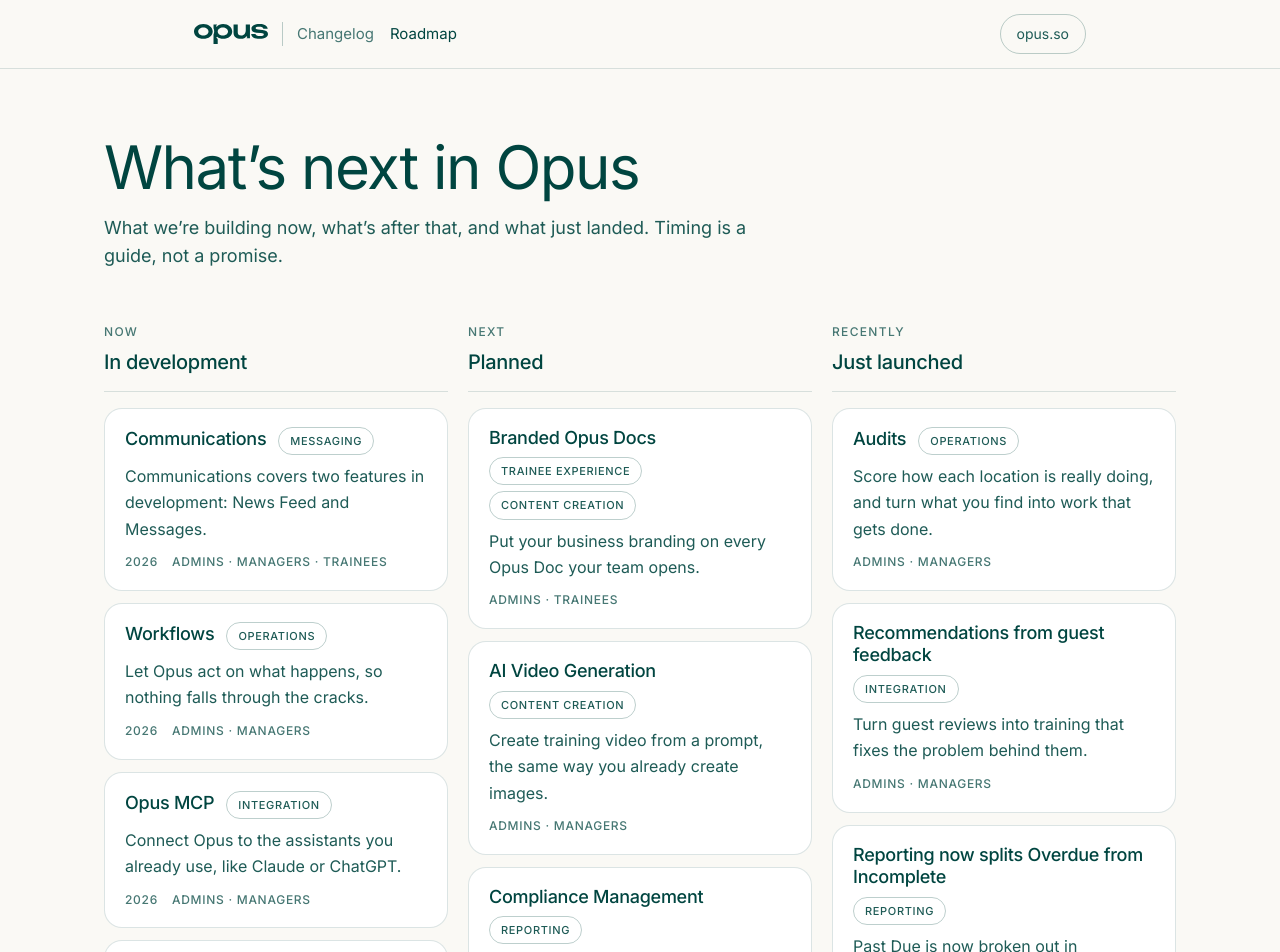
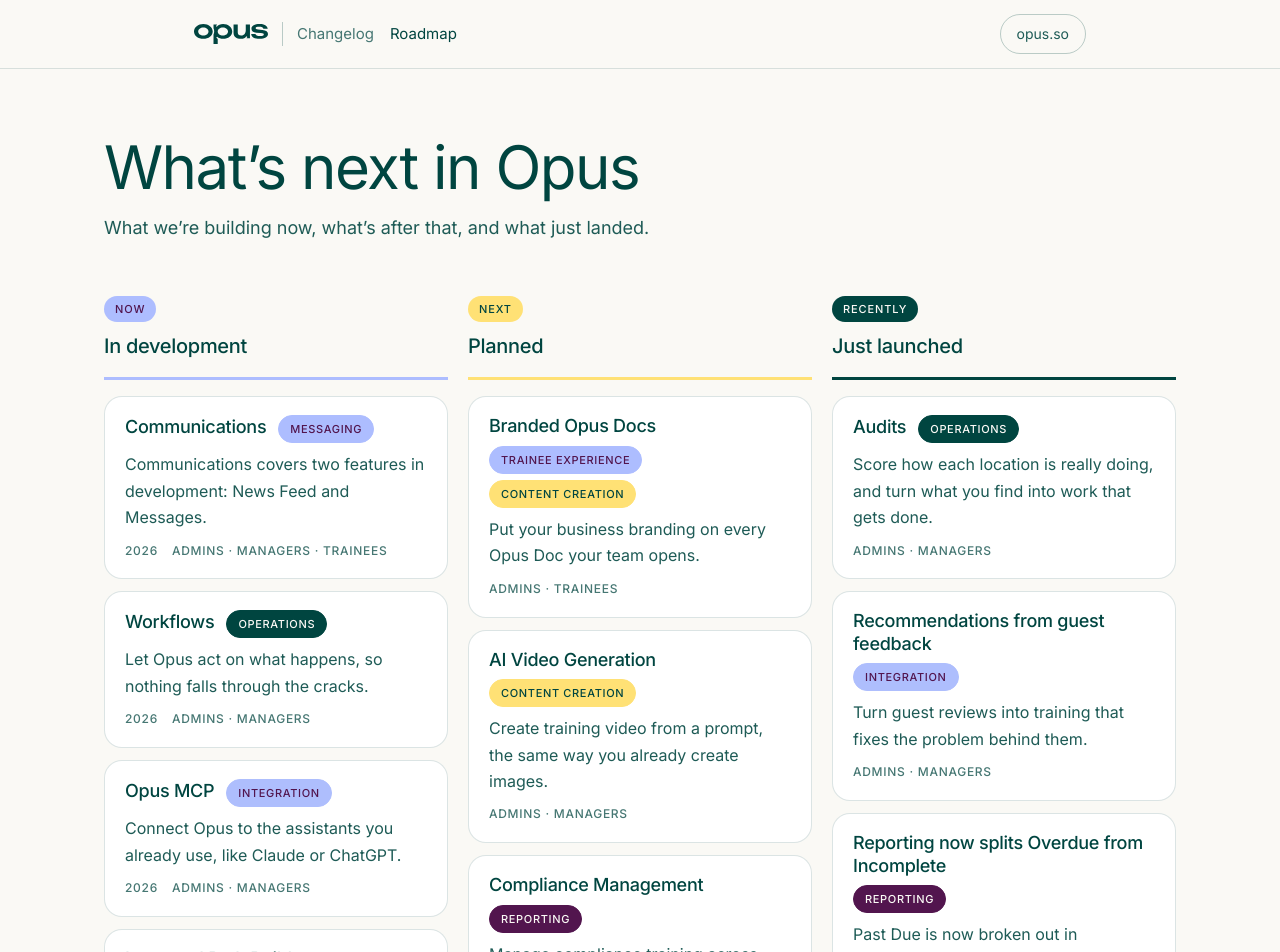
Before and after one commit to opus-training/changelog, a Next.js app: page /roadmap in a window 1280 px wide. Shown: the top 952 px of the page. Built offline with nearby package versions, Linux system fonts and the light colour scheme.

Commit message:
Color-code roadmap status and product-area tags

```diff
--- a/src/app/globals.css
+++ b/src/app/globals.css
@@ -293,17 +293,48 @@
 
 .board-col-head {
   margin: 0 0 16px;
-  padding-bottom: 12px;
-  border-bottom: 1px solid var(--rule);
+  padding: 0 0 14px;
+  border-bottom: 3px solid var(--rule);
+}
+
+.board-col-in-development .board-col-head {
+  border-bottom-color: var(--lavender);
+}
+
+.board-col-planned .board-col-head {
+  border-bottom-color: var(--yellow);
+}
+
+.board-col-just-launched .board-col-head {
+  border-bottom-color: var(--ink);
 }
 
 .board-col-when {
-  margin: 0 0 4px;
-  font-size: 12px;
+  display: inline-block;
+  margin: 0 0 8px;
+  padding: 4px 11px;
+  font-size: 11px;
   font-weight: 500;
-  letter-spacing: 0.11em;
+  letter-spacing: 0.08em;
   text-transform: uppercase;
-  color: var(--ink-faint);
+  border-radius: var(--radius-pill);
+  background: var(--rule);
+  color: var(--ink-muted);
+}
+
+.board-col-in-development .board-col-when {
+  background: var(--lavender);
+  color: var(--plum);
+}
+
+.board-col-planned .board-col-when {
+  background: var(--yellow);
+  color: var(--ink);
+}
+
+.board-col-just-launched .board-col-when {
+  background: var(--ink);
+  color: var(--canvas);
 }
 
 .board-col-title {
@@ -379,6 +410,79 @@
   color: var(--ink);
 }
 
+.tag-operations {
+  background: var(--ink);
+  border-color: var(--ink);
+  color: var(--canvas);
+}
+
+.tag-messaging {
+  background: var(--lavender);
+  border-color: var(--lavender);
+  color: var(--plum);
+}
+
+.tag-integration {
+  background: var(--sky);
+  border-color: var(--sky);
+  color: var(--plum);
+}
+
+.tag-content-creation {
+  background: var(--yellow);
+  border-color: var(--yellow);
+  color: var(--ink);
+}
+
+.tag-reporting {
+  background: var(--plum);
+  border-color: var(--plum);
+  color: var(--canvas);
+}
+
+.tag-manager-app {
+  background: var(--lilac);
+  border-color: var(--lilac);
+  color: var(--canvas);
+}
+
+.tag-quality-of-life {
+  background: var(--sky);
+  border-color: var(--sky);
+  color: var(--plum);
+}
+
+.tag-trainee-experience {
+  background: var(--lavender);
+  border-color: var(--lavender);
+  color: var(--plum);
+}
+
+.status-pill {
+  display: inline-block;
+  padding: 4px 11px;
+  border-radius: var(--radius-pill);
+  font-size: 11px;
+  font-weight: 500;
+  letter-spacing: 0.08em;
+  text-transform: uppercase;
+}
+
+.status-in-development {
+  background: var(--lavender);
+  color: var(--plum);
+}
+
+.status-planned {
+  background: var(--yellow);
+  color: var(--ink);
+}
+
+.status-just-launched {
+  background: var(--ink);
+  color: var(--canvas);
+}
+
 /* ── Entry page ─────────────────────────────────────────────────────────── */
 
 .entry {
@@ -387,7 +491,10 @@
 }
 
 .entry-date {
-  display: block;
+  display: flex;
+  flex-wrap: wrap;
+  align-items: center;
+  gap: 10px;
   font-size: 12px;
   font-weight: 500;
   letter-spacing: 0.11em;
@@ -626,10 +733,43 @@
     color: var(--plum);
   }
 
-  .tag-fixes {
+  .tag-fixes,
+  .tag-content-creation,
+  .status-planned,
+  .board-col-planned .board-col-when {
+    background: var(--yellow);
+    border-color: var(--yellow);
+    color: #004540;
+  }
+
+  .tag-operations,
+  .tag-reporting,
+  .status-just-launched,
+  .board-col-just-launched .board-col-when {
+    background: var(--yellow);
+    border-color: var(--yellow);
+    color: #004540;
+  }
+
+  .tag-messaging,
+  .tag-trainee-experience,
+  .tag-integration,
+  .tag-quality-of-life,
+  .status-in-development,
+  .board-col-in-development .board-col-when {
+    background: var(--sky);
+    border-color: var(--sky);
+    color: var(--plum);
+  }
+
+  .tag-manager-app {
     background: var(--lilac);
     border-color: var(--lilac);
     color: #f2efe6;
+  }
+
+  .board-col-just-launched .board-col-head {
+    border-bottom-color: var(--yellow);
   }
 
   .header-link:hover,
--- a/src/app/roadmap/[slug]/page.tsx
+++ b/src/app/roadmap/[slug]/page.tsx
@@ -51,8 +51,8 @@
   return (
     <article className="entry">
       <p className="entry-date">
-        {status}
-        {item.eta ? ` · ${item.eta}` : ""}
+        <span className={`status-pill status-${item.status}`}>{status}</span>
+        {item.eta ? <span>{item.eta}</span> : null}
       </p>
       <h1 className="entry-title">{item.title}</h1>
       <Tags tags={item.tags} />
--- a/src/app/roadmap/page.tsx
+++ b/src/app/roadmap/page.tsx
@@ -16,12 +16,16 @@
         <h1 className="page-title">What&rsquo;s next in Opus</h1>
         <p className="page-sub">
           What we&rsquo;re building now, what&rsquo;s after that, and what just
-          landed. Timing is a guide, not a promise.
+          landed.
         </p>
       </div>
       <div className="board">
         {groups.map((group) => (
-          <section className="board-col" id={group.id} key={group.id}>
+          <section
+            className={`board-col board-col-${group.id}`}
+            id={group.id}
+            key={group.id}
+          >
             <header className="board-col-head">
               <p className="board-col-when">{group.when}</p>
               <h2 className="board-col-title">{group.label}</h2>
```
